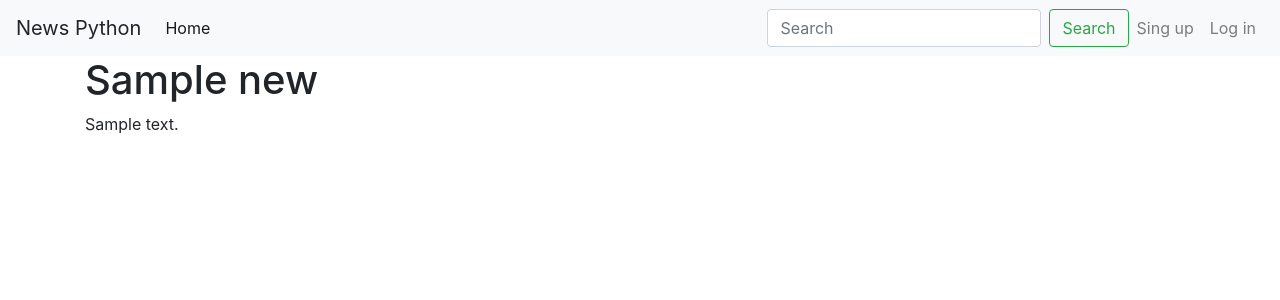
After one commit to alix-ie/lp_web, a Flask app: page /news/1 in a window 1280 px wide. The commit adds this page. Shown: the top 300 px of the page. Run offline with Flask 2, Linux system fonts and the light colour scheme; tables that the repository leaves empty hold one stand-in row (values such as "Sample post"); some libraries are stand-ins or nearby versions.

Commit message:
Add single news view

```diff
--- a/web/news/views.py
+++ b/web/news/views.py
@@ -1,4 +1,4 @@
-from flask import Blueprint, current_app, render_template
+from flask import abort, Blueprint, current_app, render_template
 
 from web.weather import weather_by_city
 from web.news.models import News
@@ -10,5 +10,15 @@ blueprint = Blueprint('news', __name__)
 def index():
     title = 'News Python'
     weather_report = weather_by_city(current_app.config['WEATHER_DEFAULT_CITY'])
-    news = News.query.order_by(News.published.desc()).all()
+    news = News.query.filter(News.text.isnot(None)).order_by(News.published.desc()).all()
     return render_template('news/index.html', page_title=title, weather=weather_report, news_list=news)
+
+
+@blueprint.route('/news/<int:news_id>')
+def single_news(news_id):
+    news = News.query.filter(News.id == news_id).first()
+
+    if not news:
+        abort(404)
+
+    return render_template('news/single_news.html', page_title=news.title, news=news)
--- /dev/null
+++ b/web/static/style.css
@@ -0,0 +1,3 @@
+.news-content img {
+    max-width: 100%;
+};
--- a/web/templates/base.html
+++ b/web/templates/base.html
@@ -5,6 +5,10 @@
     <meta name="viewport" content="width=device-width, initial-scale=1, shrink-to-fit=no">
 
     <link rel="stylesheet" href="https://stackpath.bootstrapcdn.com/bootstrap/4.1.3/css/bootstrap.min.css" integrity="sha384-MCw98/SFnGE8fJT3GXwEOngsV7Zt27NXFoaoApmYm81iuXoPkFOJwJ8ERdknLPMO" crossorigin="anonymous">
+    <link rel="stylesheet" href="{{url_for('static', filename='style.css')}}">
+    <link rel="stylesheet" href="//cdnjs.cloudflare.com/ajax/libs/highlight.js/9.13.1/styles/atom-one-light.min.css">
+    <script src="//cdnjs.cloudflare.com/ajax/libs/highlight.js/9.13.1/highlight.min.js"></script>
+    <script>hljs.initHighlightingOnLoad();</script>
 
     <title>{{ page_title }}</title>
   </head>
--- a/web/templates/news/index.html
+++ b/web/templates/news/index.html
@@ -16,7 +16,7 @@
             {% if news_list %}
             {% for news in news_list %}
             <hr />
-            <h3><a href="{{ news.url }}">{{ news.title }}</a></h3>
+            <h3><a href="{{ url_for('news.single_news', news_id=news.id) }}">{{ news.title }}</a></h3>
             <p>{{ news.published.strftime('%d.%m.%Y') }}</p>
             {% endfor %}
             <hr />
--- /dev/null
+++ b/web/templates/news/single_news.html
@@ -0,0 +1,9 @@
+{% extends "base.html" %}
+
+{% block content %}
+    <div class="row">
+        <div class="col-8 news-content">
+            {{ news.text|safe }}
+        </div>
+    </div>
+{% endblock %}
```
